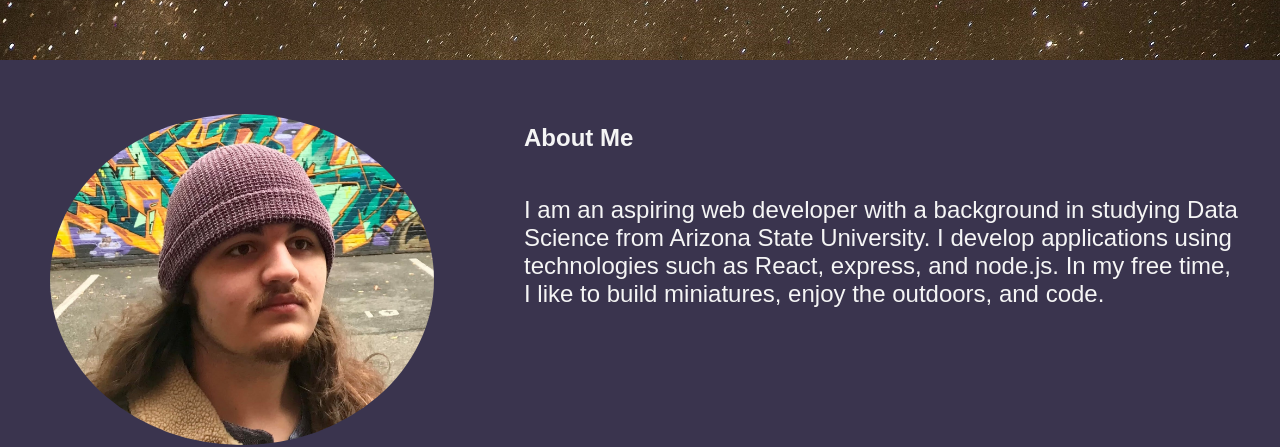
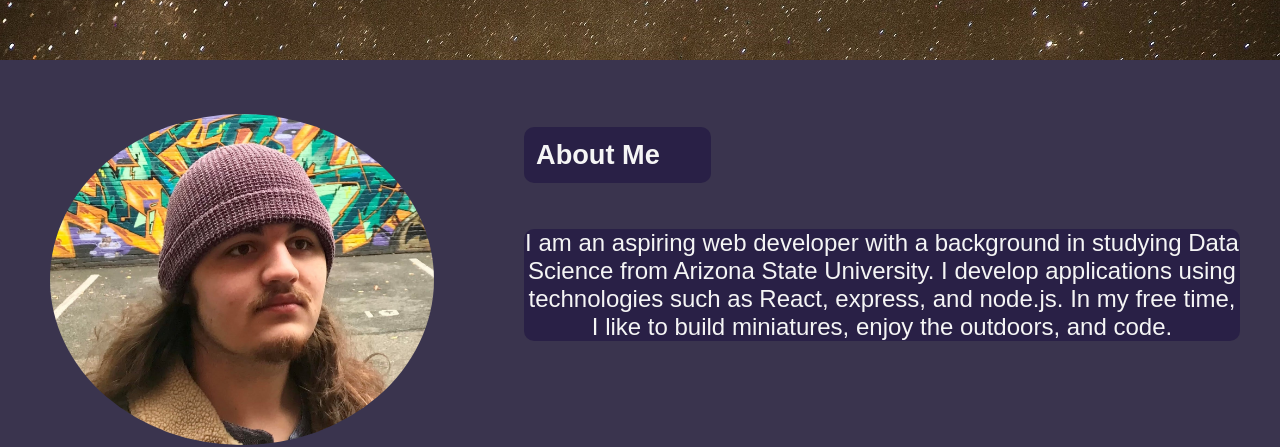
Before and after one commit to tbsdvl/MyReactPortfolio, a React (Create React App) app: page / in a window 1280 px wide. Shown: the part 840-1287 px from the top of the page. Built offline with nearby package versions, Linux system fonts and the light colour scheme; a web font is replaced by a local one.

Commit message:
Updating style.css

```diff
--- a/src/styles/style.css
+++ b/src/styles/style.css
@@ -76,6 +76,14 @@ body {
     background-color: #3a344e;
 }
 
+.intro h2 {
+    background-color: #292046;
+    border-radius: 10px;
+    padding: 12px;
+    font-size: 1.7rem;
+    width: 6em;
+}
+
 .intro img{
     padding: 50px;
     height: 20%;
@@ -85,6 +93,9 @@ body {
 
 .intro p {
     font-size: 1.5rem;
+    background-color: #292046;
+    border-radius: 10px;
+    text-align: center;
 }
 
 .introinfo {
```
